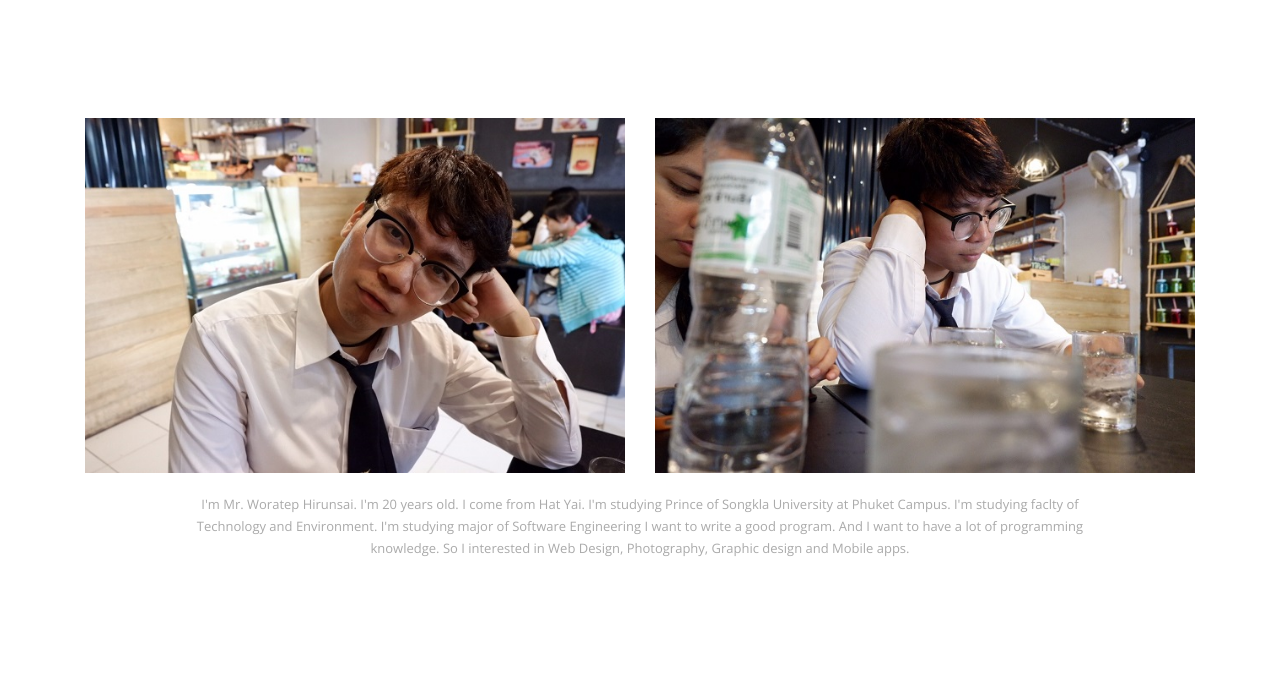
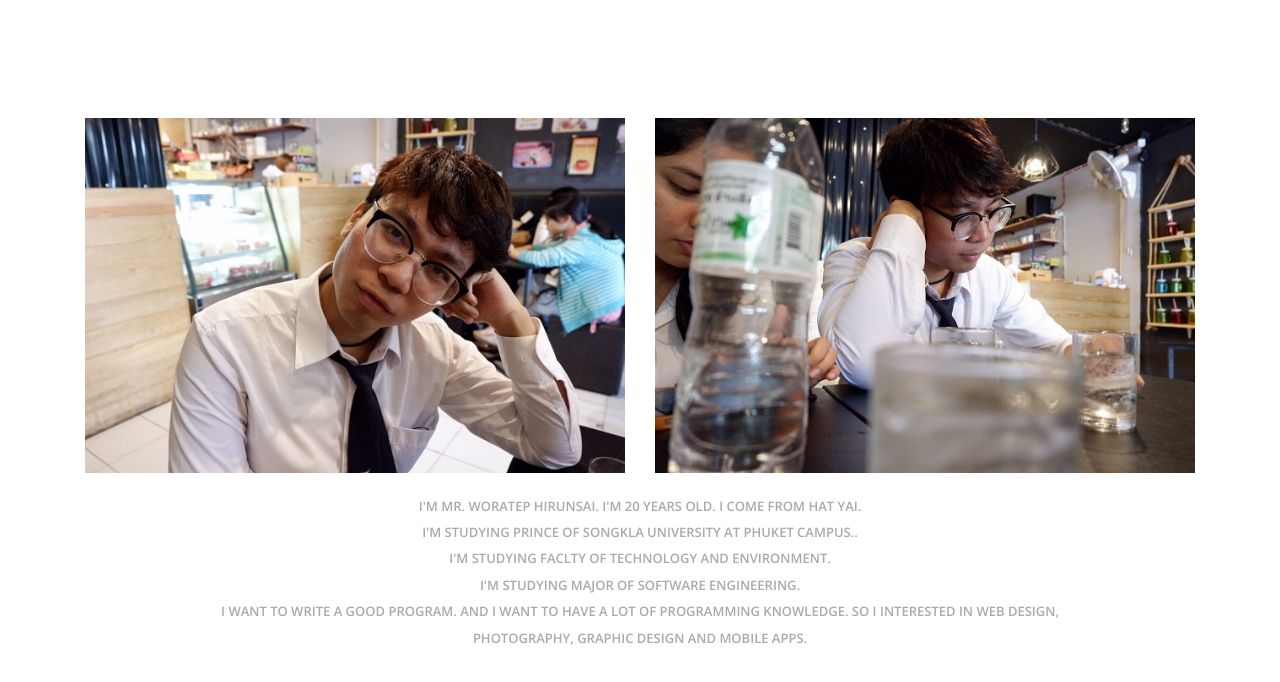
Before and after one commit to 5830213036/036Portfolio, a plain HTML site: page about.html in a window 1280 px wide. Shown: the part 82-764 px from the top of the page. Drawn offline with nearby package versions, Linux system fonts and the light colour scheme.

Commit message:
Add files via upload

```diff
--- a/about.html
+++ b/about.html
@@ -67,11 +67,11 @@
 
 				<div class="col-md-10 col-md-offset-1">
 
-					<p>I'm Mr. Woratep Hirunsai. I'm 20 years old. I come from Hat Yai.
-I'm studying Prince of Songkla University at Phuket Campus.
-I'm studying faclty of Technology and Environment. I'm studying major of Software Engineering
+					<h2><p>I'm Mr. Woratep Hirunsai. I'm 20 years old. I come from Hat Yai.<br>
+I'm studying Prince of Songkla University at Phuket Campus..<br>
+I'm studying faclty of Technology and Environment. <br>I'm studying major of Software Engineering.<br>
 I want to write a good program. And I want to have a lot of programming knowledge.
-So I interested in Web Design, Photography, Graphic design and Mobile apps.</p>
+So I interested in Web Design, Photography, Graphic design and Mobile apps.</p></h2>
 				</div>
 
 			</div>
```
